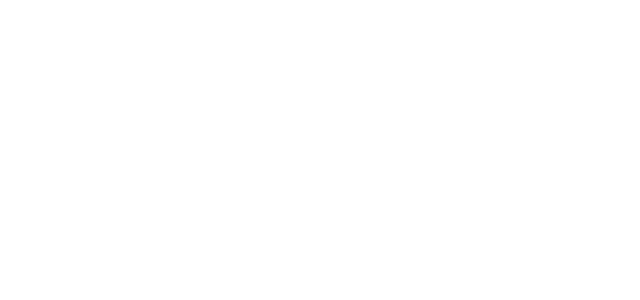
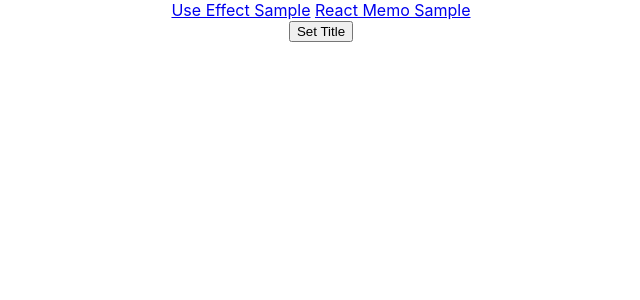
Before and after one commit to neominalsolutions/react-memo, a React (Create React App) app: page /reactMemo in a window 1280 px wide. Before the commit this address had no page. Shown: the top 300 px of the page, without its empty margins (319-959 px from the left). Built offline with nearby package versions, Linux system fonts and the light colour scheme.

Commit message:
ReactMemo

```diff
--- a/src/App.tsx
+++ b/src/App.tsx
@@ -8,9 +8,10 @@ function App() {
     <div className="App">
       <nav>
         {/* spa routing için kullanılan bir component a href kullanmıyoruz */}
+        {' '}
         <Link to="/useEffect" >Use Effect Sample</Link>
         {' '}
-        <Link to="/" >Home Page</Link>
+        <Link to="reactMemo" >React Memo Sample</Link>
       </nav>
       <main>
         {/* sayfaların App component doma girdiğinde yukarıdaki linke göre sayfaların outlet olarak işaretlenmiş yere girişini sağlar. */}
--- a/src/index.tsx
+++ b/src/index.tsx
@@ -6,6 +6,7 @@ import reportWebVitals from './reportWebVitals';
 
 import UseEffectSample from './pages/useEffect/UseEffectSample';
 import { BrowserRouter, Route, Routes } from 'react-router-dom';
+import ReactMemoSample from './pages/reactMemo/ReactMemoSample';
 
 const root = ReactDOM.createRoot(
   document.getElementById('root') as HTMLElement
@@ -20,6 +21,7 @@ root.render(
         {/* nested route yapısı */}
         <Route path='/' Component={App}>
           <Route path='/useEffect' Component={UseEffectSample}></Route>
+          <Route path='/reactMemo' Component={ReactMemoSample}></Route>
         </Route>
       </Routes>
     </BrowserRouter>
--- /dev/null
+++ b/src/pages/reactMemo/Header.tsx
@@ -0,0 +1,24 @@
+import React from 'react'
+
+type HeaderProps = {
+    title?:string; // optional
+    name?:string;
+}
+// ChildComponent
+// title değişiminde virtual dom üzerinde render alması gerekiyor.
+function Header(props:HeaderProps) {
+    console.log('Header Render');
+    // object deconstruction
+    const {title} = props;
+
+  return (
+    <>{title}</>
+  )
+}
+
+export default Header
+
+// legalcy tanım şekli 2
+function Header2({title,name}:HeaderProps) {
+
+}
--- a/src/pages/reactMemo/ReactMemoSample.tsx
+++ b/src/pages/reactMemo/ReactMemoSample.tsx
@@ -1,8 +1,20 @@
-import React from 'react'
+import React, { useState } from 'react'
+import Header from './Header'
 
+// Parent
 function ReactMemoSample() {
+  const [title,setTitle] = useState<string>('');
+
+  const onSetTitle = () => {
+    const titleValue = window.prompt('title değerini giriniz') as string;
+    setTitle(titleValue);
+  }
+
   return (
-    <div>ReactMemoSample</div>
+    <div>
+      <Header title={title} />
+      <button onClick={onSetTitle}>Set Title</button>
+    </div>
   )
 }
 
```
